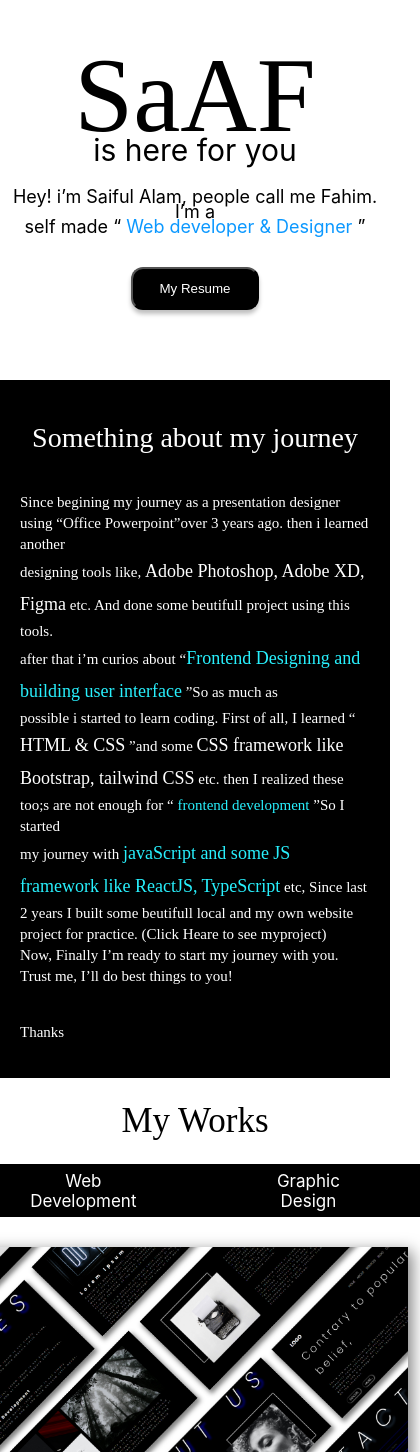
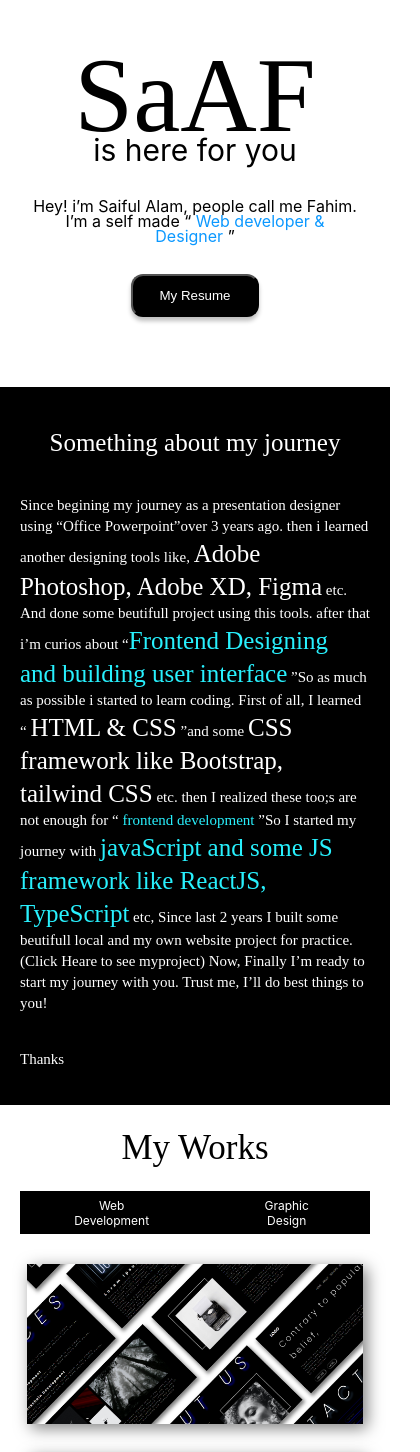
Before and after one commit to saifulalamfahim/SaAF, a React (Create React App) app: page / in a window 390 px wide. Shown: the part 116-1568 px from the top of the page, 420 px wide, since content can reach past the window. Built offline with nearby package versions, Linux system fonts and the light colour scheme; some icons are missing; a web font is replaced by a local one.

Commit message:
responsive completed

```diff
--- a/src/components/About/About.css
+++ b/src/components/About/About.css
@@ -77,4 +77,16 @@
         font-size: 15px;
         line-height: 21px;
     }
+    br{
+        display: none;
+    }
 }
+@media screen and (max-width: 500px) {
+    .about-container h1{
+        font-size: 25px;
+    }
+    .highlight-text{
+        font-size: 25px;
+        line-height: 33px;
+    }
+}
--- a/src/components/Contact/Contact.css
+++ b/src/components/Contact/Contact.css
@@ -58,10 +58,26 @@
         margin-top: 30px;
         margin-left: -350px;
     }
-
-
 }
 
+@media screen and (max-width: 785px) {
+    .contact-container h1{
+         font-size: 50px;
+        margin-left: -260px;
+    }
+}
+@media screen and (max-width: 700px) {
+    .contact-container h1{
+        width: 250px;
+        font-size: 30px;
+    }
+    .contact-details h4{
+        font-size: 22px;
+    }
+    .contact-details p{
+        font-size: 12px;
+    }
+}
 
 @media screen and (max-width: 500px) {
     .contact-container h1{
@@ -76,8 +92,13 @@
         font-size: 32px;
     }
     .contact-details p{
-        font-weight: 400;
         margin-left: 10px;
     }
-
 }
+@media screen and (max-width: 420px) {
+    .contact-container h1{
+        width: 350px;
+        font-size: 40px;
+        margin-left: 0px;
+    }
+}
--- a/src/components/Header/Header.css
+++ b/src/components/Header/Header.css
@@ -37,13 +37,11 @@ svg{
 }
 .saaf p{
     margin-left: 130px;
-    /* font-family: '?????'; */
     font-weight: 400;
     font-size: 38px;
     line-height: 38px;
 }
 .saaf-details p{
-    /* font-family: '?????'; */
     font-weight: 400;
     font-size: 35px;
     line-height: 35px;
@@ -72,6 +70,29 @@ svg{
         overflow-x: hidden;
       }
 }
+@media screen and (max-width: 800px) {
+    body{
+      width: auto;
+      overflow-x: hidden;
+    }
+  .saaf h1{
+      font-size: 106px;
+  }
+  .saaf p{
+      margin-left: 0px;
+      margin-top: -35px;
+      font-size: 30px;
+  }
+  .saaf-details p{
+      font-weight: 400;
+      font-size: 18px;
+      line-height: 15px;
+      margin-top: -10px;
+  }
+  .header-section button{
+      margin-top: 15px;
+  }
+    }
 
 @media screen and (max-width: 500px) {
   body{
@@ -87,12 +108,21 @@ svg{
     font-size: 30px;
 }
 .saaf-details p{
+    width: 400px;
     font-weight: 400;
-    font-size: 18px;
+    font-size: 16px;
     line-height: 15px;
     margin-top: -10px;
+    margin: auto;
 }
 .header-section button{
-    margin-top: 15px;
+    margin-top: 30px;
 }
   }
+
+
+@media screen and (max-width: 420px) {
+  .saaf-details p{
+      width: 325px;
+  }
+}
--- a/src/components/MidNavber/MidNavber.css
+++ b/src/components/MidNavber/MidNavber.css
@@ -19,3 +19,13 @@
 .navber a:hover{
     color: aqua;
 }
+@media screen and (max-width: 420px) {
+    .navber{
+        width: 350px;
+        height: 43px;
+    }
+    .navber a{
+        font-size: 12px;
+        margin-right: 40px;
+    }
+  }
--- a/src/components/WebDevProject/WebDevProject.css
+++ b/src/components/WebDevProject/WebDevProject.css
@@ -73,9 +73,22 @@
     }
 }
 
+@media screen and (max-width: 800px) {
+    .webDev-container img{
+        width: 306px;
+        height: 158px;
+    }
+    .webDev-container .img{
+        width: 306px;
+        height: 158px;
+    }
+    .hoverButton{
+        width: 306px;
+        height: 158px;
+        margin-top: -162px;
+    }
+}
 @media screen and (max-width: 500px) {
-    .webDev-container{
-    }
     .webDev-container img{
         width: 426px;
         height: 218px;
@@ -90,3 +103,19 @@
         margin-top: -222px;
     }
 }
+
+@media screen and (max-width: 420px) {
+    .webDev-container img{
+        width: 336px;
+        height: 160px;
+    }
+    .webDev-container .img{
+        width: 336px;
+        height: 160px;
+    }
+    .hoverButton{
+        width: 336px;
+        height: 160px;
+        margin-top: -164px;
+    }
+}
--- a/src/components/WebDevelopment/WebDevelopment.css
+++ b/src/components/WebDevelopment/WebDevelopment.css
@@ -5,11 +5,16 @@
     margin-bottom: 40px;
 }
 
+@media screen and (max-width: 700px) {
+    .webDevProjects-container{
+        grid-template-columns: repeat(1, 1fr);
+        gap: 30px;
+    }
+}
+
 @media screen and (max-width: 500px) {
     .webDevProjects-container{
-        /* display: grid; */
         grid-template-columns: repeat(1, 1fr);
         gap: 30px;
-        /* margin-bottom: 40px; */
     }
 }
```
